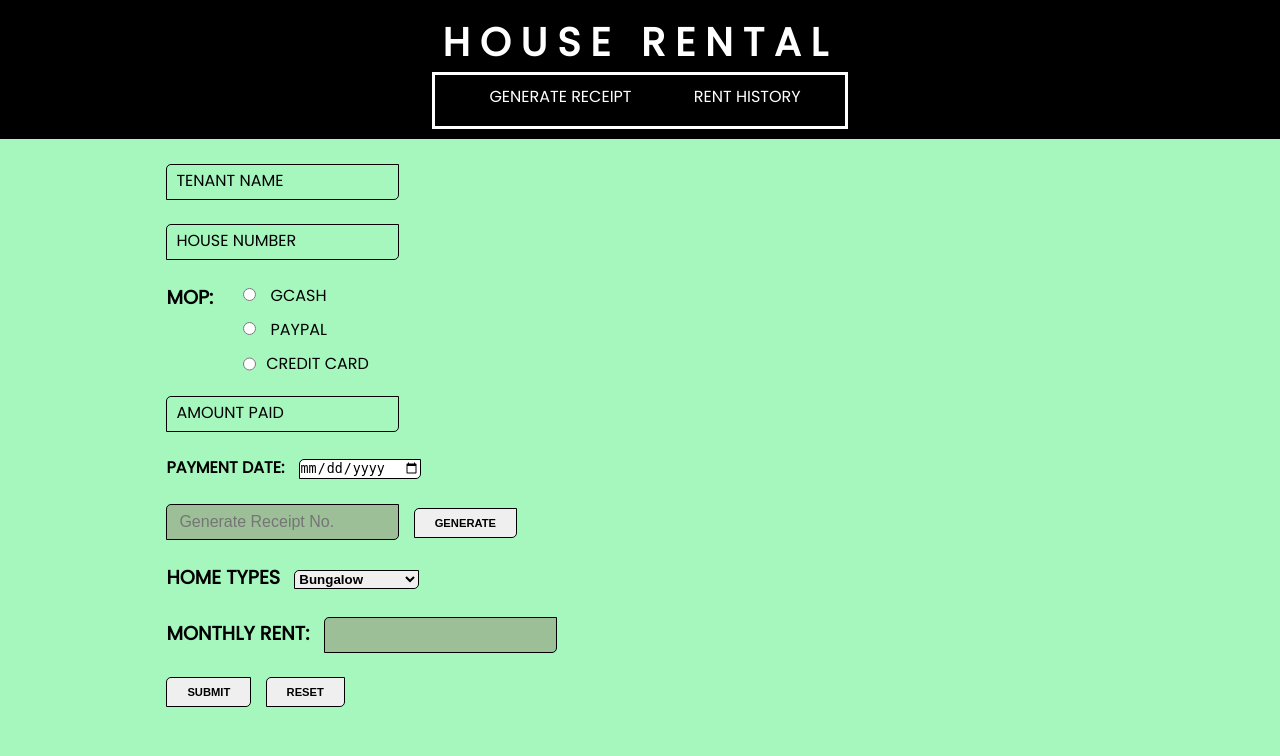
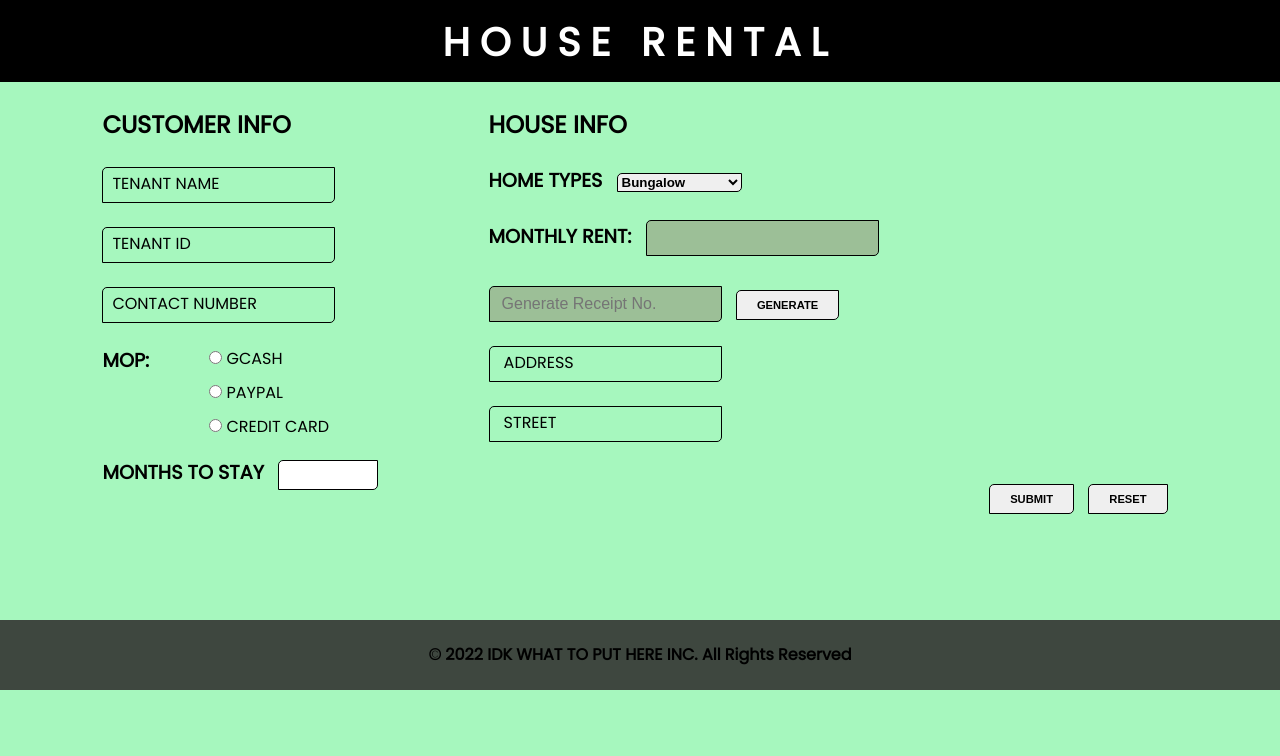
Before and after one commit to Ilaggerz/Cash_Payment_Receipt, a PHP site: page / in a window 1280 px wide. Shown: the top 756 px of the page. Run offline with PHP 8.4, Linux system fonts and the light colour scheme; some libraries are stand-ins or nearby versions.

```diff
--- a/css/style.css
+++ b/css/style.css
@@ -1,4 +1,18 @@
 @import url("https://fonts.googleapis.com/css2?family=Poppins&display=swap");
+
+/* UTILITY CLASSES */
+.INPUT-DESIGN {
+  outline: none;
+  border: 1px solid var(--HEADER--BG-COLOR);
+  border-radius: 5px 0 5px 0;
+  min-height: 2rem;
+  padding: 0.5em 0.75em;
+  font-size: 1rem;
+  color: var(--HEADER--BG-COLOR);
+  font-weight: 500;
+  background-color: var(--BG-COLOR);
+  transition: all 0.1s ease;
+}
 
 /* VARIABLES */
 :root {
@@ -65,10 +79,15 @@ input[type="radio"] {
 }
 
 /* Styles */
+/* INDEX */
 /* CONTAINER */
 .indexcontainer {
   width: 100%;
   min-height: 100%;
+  position: relative;
+}
+.indexcontainer form h2 {
+  margin-bottom: 1em;
 }
 
 /* CONTAINER HEADER */
@@ -89,64 +108,32 @@ input[type="radio"] {
   position: relative;
   letter-spacing: 10px;
 }
-.indexcontainer__header nav {
-  border: 3px solid var(--HEADER--TEXT--COLOR);
-  padding: 10px 20px;
-}
-.indexcontainer__header nav ul li {
-  display: inline-block;
-  margin: 0 1.5em;
-  list-style-type: none;
-  overflow: hidden;
-}
 
-.indexcontainer__header nav ul li a {
-  text-decoration: none;
-  color: var(--HEADER--TEXT--COLOR);
-  padding-left: 10px;
-  position: relative;
-}
-
-.indexcontainer__header nav ul li a::before {
-  content: "";
-  position: absolute;
-  left: -3px;
-  width: 3px;
-  height: 100%;
-  background-color: var(--HEADER--TEXT--COLOR);
-  transition: left 0.2s ease-out;
-}
-
-.indexcontainer__header nav ul li a:hover::before,
-.indexcontainer__header nav ul li a:focus::before {
-  left: 0px;
-}
 /* CONTAINER MAIN */
 .indexcontainer__main {
   width: 100%;
-  padding: 2% 13%;
+  padding: 2% 8%;
 }
 
+/* CUSTOMER INFO */
 .indexcontainer__main form {
+  display: flex;
+  justify-content: space-between;
   width: 100%;
 }
 
 .indexcontainer__main form div {
+  column-gap: 30px;
+}
+
+.indexcontainer__main form .First__Form div {
   position: relative;
   margin-bottom: 1.5em;
 }
 
-input[id="tenant__name"] {
-  outline: none;
-  border: 1px solid var(--HEADER--BG-COLOR);
-  border-radius: 5px 0 5px 0;
-  min-height: 2rem;
-  padding: 0.5em 0.75em;
-  font-size: 1rem;
-  color: var(--HEADER--BG-COLOR);
-  font-weight: 500;
-  background-color: var(--BG-COLOR);
-  transition: all 0.1s ease;
+.indexcontainer__main form .Second__Form div {
+  position: relative;
+  margin-bottom: 1.5em;
 }
 
 label[for="tenant__name"] {
@@ -157,31 +144,18 @@ label[for="tenant__name"] {
   transition: all 0.5s ease;
 }
 
-input[id="tenant__name"]:focus ~ label[for="tenant__name"],
-input[id="tenant__name"]:valid ~ label[for="tenant__name"] {
+.INPUT-DESIGN:focus ~ label[for="tenant__name"],
+.INPUT-DESIGN:valid ~ label[for="tenant__name"] {
   transform: translate(-15px, -16px) scale(0.7);
   color: var(--INPUT--TEXT-COLOR);
   font-weight: 700;
 }
 
-input[id="tenant__name"]:focus {
+.INPUT-DESIGN:focus {
   border: 2px solid var(--INPUT--TEXT-COLOR);
 }
 
-input[id="house__number"] {
-  outline: none;
-  border: 1px solid var(--HEADER--BG-COLOR);
-  border-radius: 5px 0 5px 0;
-  min-height: 2rem;
-  padding: 0.5em 0.75em;
-  font-size: 1rem;
-  color: var(--HEADER--BG-COLOR);
-  font-weight: 500;
-  background-color: var(--BG-COLOR);
-  transition: all 0.1s ease;
-}
-
-label[for="house__number"] {
+label[for="tenant__id"] {
   position: absolute;
   top: 5px;
   left: 10px;
@@ -189,53 +163,18 @@ label[for="house__number"] {
   transition: all 0.5s ease;
 }
 
-input[id="house__number"]:focus ~ label[for="house__number"],
-input[id="house__number"]:valid ~ label[for="house__number"] {
+.INPUT-DESIGN:focus ~ label[for="tenant__id"],
+.INPUT-DESIGN:valid ~ label[for="tenant__id"] {
   transform: translate(-15px, -16px) scale(0.7);
   color: var(--INPUT--TEXT-COLOR);
   font-weight: 700;
 }
 
-input[id="house__number"]:focus {
+.INPUT-DESIGN:focus {
   border: 2px solid var(--INPUT--TEXT-COLOR);
 }
-.indexcontainer__main form div:nth-child(3) {
-  display: flex;
-  margin-bottom: 0;
-}
-.indexcontainer__main form div:nth-child(3) span {
-  font-weight: 700;
-  font-size: 1.2rem;
-  margin-right: 30px;
-}
 
-.indexcontainer__main form div:nth-child(3) .radio__btns {
-  display: flex;
-  flex-direction: column;
-  margin-bottom: 10px;
-}
-
-.indexcontainer__main form div:nth-child(3) .radio__btns div {
-  margin-bottom: 10px;
-}
-
-.indexcontainer__main form div:nth-child(3) .radio__btns div input {
-  margin-right: 10px;
-}
-input[id="amount__paid"] {
-  outline: none;
-  border: 1px solid var(--HEADER--BG-COLOR);
-  border-radius: 5px 0 5px 0;
-  min-height: 2rem;
-  padding: 0.5em 0.75em;
-  font-size: 1rem;
-  color: var(--HEADER--BG-COLOR);
-  font-weight: 500;
-  background-color: var(--BG-COLOR);
-  transition: all 0.1s ease;
-}
-
-label[for="amount__paid"] {
+label[for="contact__number"] {
   position: absolute;
   top: 5px;
   left: 10px;
@@ -243,54 +182,70 @@ label[for="amount__paid"] {
   transition: all 0.5s ease;
 }
 
-input[id="amount__paid"]:focus ~ label[for="amount__paid"],
-input[id="amount__paid"]:valid ~ label[for="amount__paid"] {
+.INPUT-DESIGN:focus ~ label[for="contact__number"],
+.INPUT-DESIGN:valid ~ label[for="contact__number"] {
   transform: translate(-15px, -16px) scale(0.7);
   color: var(--INPUT--TEXT-COLOR);
   font-weight: 700;
 }
 
-input[id="amount__paid"]:focus {
+.INPUT-DESIGN:focus {
   border: 2px solid var(--INPUT--TEXT-COLOR);
 }
 
-label[for="payment__date"] {
+.indexcontainer__main form .First__Form div:nth-child(5) {
+  display: flex;
+  margin-bottom: 0;
+}
+.indexcontainer__main form .First__Form div:nth-child(5) span {
   font-weight: 700;
+  font-size: 1.2rem;
+  margin-right: 30px;
+}
+
+.indexcontainer__main form .First__Form div:nth-child(5) .radio__btns {
+  display: flex;
+  flex-direction: column;
+  margin-bottom: 10px;
+}
+
+.indexcontainer__main form .First__Form div:nth-child(5) .radio__btns div {
+  margin-bottom: 10px;
+}
+
+.indexcontainer__main
+  form
+  .First__Form
+  div:nth-child(4)
+  .radio__btns
+  div
+  input {
   margin-right: 10px;
-  cursor: pointer;
 }
-input[id="payment__date"] {
+
+label[for="months__to__stay"] {
+  font-weight: 700;
+  font-size: 1.2rem;
+  margin-right: 10px;
+}
+
+input[id="months__to__stay"] {
   border-radius: 5px 0 5px 0;
   border: 1px solid var(--HEADER--BG-COLOR);
   cursor: pointer;
+  width: 100px;
+  height: 30px;
+  padding: 0 0.5em;
+  font-weight: 700;
 }
-input[id="payment__date"]:focus {
+
+input[id="months__to__stay"]:focus {
   outline: none;
   border: 1px solid var(--INPUT--TEXT-COLOR);
 }
 
-input[id="generate__receipt__no"] {
-  outline: none;
-  border: 1px solid var(--HEADER--BG-COLOR);
-  border-radius: 5px 0 5px 0;
-  min-height: 2rem;
-  padding: 0.5em 0.75em;
-  font-size: 1rem;
-  color: var(--HEADER--BG-COLOR);
-  font-weight: 500;
-  background-color: var(--BG-COLOR);
-  transition: all 0.1s ease;
-}
-
-input[id="generate__receipt__no"]:focus {
-  border: 2px solid var(--INPUT--TEXT-COLOR);
-}
-
-input[id="generate__receipt__no"]:read-only {
-  background-color: rgba(133, 60, 60, 0.3);
-}
-button[id="generate__rec__no"] {
-  margin-left: 10px;
+.form__btns button {
+  margin-right: 10px;
   font-size: clamp(0.5rem, 0.5vw + 0.3rem, 0.75rem);
   padding: 8px 20px;
   border: 1px solid var(--HEADER--BG-COLOR);
@@ -300,8 +255,23 @@ button[id="generate__rec__no"] {
   transition: all 0.1s ease;
 }
 
-button[id="generate__rec__no"]:hover,
-button[id="generate__rec__no"]:focus {
+/* RECEIPT INFO */
+label[for="house__number"] {
+  position: absolute;
+  top: 5px;
+  left: 10px;
+  background-color: var(--BG-COLOR);
+  transition: all 0.5s ease;
+}
+
+.INPUT-DESIGN:focus ~ label[for="house__number"],
+.INPUT-DESIGN:valid ~ label[for="house__number"] {
+  transform: translate(-15px, -16px) scale(0.7);
+  color: var(--INPUT--TEXT-COLOR);
+  font-weight: 700;
+}
+
+.INPUT-DESIGN:focus {
   border: 2px solid var(--INPUT--TEXT-COLOR);
 }
 
@@ -333,24 +303,19 @@ label[for="monthly__rent"] {
   margin-right: 10px;
 }
 
-input[id="monthly__rent"] {
-  outline: none;
-  border: 1px solid var(--HEADER--BG-COLOR);
-  border-radius: 5px 0 5px 0;
-  min-height: 2rem;
-  padding: 0.5em 0.75em;
-  font-size: 1rem;
-  color: var(--HEADER--BG-COLOR);
-  font-weight: 500;
-  background-color: var(--BG-COLOR);
-  transition: all 0.1s ease;
-}
 input[id="monthly__rent"]:read-only {
   background-color: rgba(133, 60, 60, 0.3);
 }
 
-.form__btns button {
-  margin-right: 10px;
+.INPUT-DESIGN:focus {
+  border: 2px solid var(--INPUT--TEXT-COLOR);
+}
+
+.INPUT-DESIGN:read-only {
+  background-color: rgba(133, 60, 60, 0.3);
+}
+button[id="generate__rec__no"] {
+  margin-left: 10px;
   font-size: clamp(0.5rem, 0.5vw + 0.3rem, 0.75rem);
   padding: 8px 20px;
   border: 1px solid var(--HEADER--BG-COLOR);
@@ -358,29 +323,157 @@ input[id="monthly__rent"]:read-only {
   font-weight: 700;
   border-radius: 5px 0 5px 0;
   transition: all 0.1s ease;
+  margin-top: 10px;
 }
+
+button[id="generate__rec__no"]:hover,
+button[id="generate__rec__no"]:focus {
+  border: 2px solid var(--INPUT--TEXT-COLOR);
+}
+
+label[for="address"] {
+  position: absolute;
+  top: 5px;
+  left: 15px;
+  background-color: var(--BG-COLOR);
+  transition: all 0.5s ease;
+}
+
+.INPUT-DESIGN:focus ~ label[for="address"],
+.INPUT-DESIGN:valid ~ label[for="address"] {
+  transform: translate(-15px, -16px) scale(0.7);
+  color: var(--INPUT--TEXT-COLOR);
+  font-weight: 700;
+}
+
+.INPUT-DESIGN:focus {
+  border: 2px solid var(--INPUT--TEXT-COLOR);
+}
+
+label[for="street"] {
+  position: absolute;
+  top: 5px;
+  left: 15px;
+  background-color: var(--BG-COLOR);
+  transition: all 0.5s ease;
+}
+
+.INPUT-DESIGN:focus ~ label[for="street"],
+.INPUT-DESIGN:valid ~ label[for="street"] {
+  transform: translate(-15px, -16px) scale(0.7);
+  color: var(--INPUT--TEXT-COLOR);
+  font-weight: 700;
+}
+
+.INPUT-DESIGN:focus {
+  border: 2px solid var(--INPUT--TEXT-COLOR);
+}
+
 .form__btns button:hover,
 .form__btns button:focus {
   border: 2px solid var(--INPUT--TEXT-COLOR);
 }
 
-@media only screen and (max-width: 479px) {
-  input[id="tenant__name"],
-  input[id="house__number"],
-  input[id="amount__paid"],
-  input[id="generate__receipt__no"],
-  input[id="monthly__rent"] {
+.form__btns {
+  align-self: flex-end;
+}
+
+/* FOOTER */
+.footer {
+  margin-top: 2em;
+  display: grid;
+  background-color: #3e473f;
+  height: 70px;
+  place-items: center;
+}
+
+/* RECEIPT */
+.overlay {
+  width: 100%;
+  min-height: 100%;
+  background-color: rgba(0, 0, 0, 0.7);
+  position: absolute;
+  left: 0;
+  top: 0;
+  margin-left: -9000px;
+}
+#receipt {
+  display: grid;
+  grid-template-columns: 1fr;
+  width: 600px;
+  max-width: 100%;
+  margin: 0 auto;
+  position: absolute;
+  left: 50%;
+  top: 50%;
+  transform: translate(-50%, -50%);
+  background-color: #a2e688;
+  padding: 2em;
+  row-gap: 20px;
+}
+
+.first__col {
+  display: flex;
+  justify-content: space-between;
+  align-items: center;
+}
+.third__col {
+  padding: 0 3em;
+}
+.third__col p {
+  margin-bottom: 0.5em;
+}
+.third__col p:nth-child(5) {
+  margin-left: 2em;
+}
+.third__col h3 {
+  text-align: center;
+  margin-bottom: 1em;
+}
+
+#receipt .receipt__footer {
+  display: flex;
+  justify-content: space-between;
+  align-items: center;
+}
+#back_btn {
+  padding: 1em 2em;
+  font-weight: 700;
+  cursor: pointer;
+}
+
+#print__btn {
+  padding: 1em 2em;
+  font-weight: 700;
+  cursor: pointer;
+}
+hr {
+  background-color: #000;
+}
+
+.isActive {
+  margin-left: 0px;
+}
+/* MEDIA QUERIES */
+@media only screen and (max-width: 917px) {
+  .indexcontainer__main form {
+    flex-direction: column;
+  }
+  .form__btns {
+    align-self: center;
+  }
+}
+
+@media only screen and (max-width: 768px) {
+  .indexcontainer__main form {
+    flex-direction: column;
+  }
+  .INPUT-DESIGN {
     width: 100%;
   }
+}
 
-  button[id="generate__rec__no"] {
-    margin-left: 0;
-    margin-top: 30px;
-  }
-
-  .indexcontainer__main form div:nth-child(6) {
-    text-align: center;
-  }
+@media only screen and (max-width: 479px) {
   .form__btns {
     text-align: center;
   }
@@ -389,3 +482,25 @@ input[id="monthly__rent"]:read-only {
     text-align: center;
   }
 }
+
+@media print {
+  button {
+    visibility: hidden;
+  }
+
+  .footer {
+    visibility: hidden;
+  }
+
+  .indexcontainer__header {
+    visibility: hidden;
+  }
+
+  .indexcontainer__main {
+    visibility: hidden;
+  }
+
+  .overlay {
+    top: 50%;
+  }
+}
--- a/index.html
+++ b/index.html
@@ -19,29 +19,45 @@
       <!-- CONTAINER HEADER -->
       <header class="indexcontainer__header">
         <h1>HOUSE RENTAL</h1>
-        <nav>
-          <ul>
-            <li><a href="index.html">GENERATE RECEIPT</a></li>
-            <li><a href="renthistory.html">RENT HISTORY</a></li>
-          </ul>
-        </nav>
       </header>
       <!-- CONTAINER MAIN -->
       <main class="indexcontainer__main">
         <!-- CONTAINER MAIN FORM -->
-        <form action="#">
+
+        <form action="" method="POST">
+          <!-- CUSTOMER INFO -->
+          <div class="First__Form">
+            <h2>CUSTOMER INFO</h2>
             <div>
-            <input type="text" name="tenant__name" id="tenant__name" required />
+              <input
+                class="INPUT-DESIGN"
+                type="text"
+                name="tenant__name"
+                id="tenant__name"
+                required
+              />
               <label for="tenant__name">TENANT NAME</label>
             </div>
             <div>
               <input
+                class="INPUT-DESIGN"
                 type="text"
-              name="house__number"
-              id="house__number"
+                name="tenant__id"
+                id="tenant__id"
                 required
               />
-            <label for="house__number">HOUSE NUMBER</label>
+              <label for="tenant__id">TENANT ID</label>
+            </div>
+            <div>
+              <input
+                class="INPUT-DESIGN"
+                type="tel"
+                name="contact__number"
+                id="contact__number"
+
+                required
+              />
+              <label for="contact__number">CONTACT NUMBER</label>
             </div>
             <div>
               <span>MOP:</span>
@@ -79,29 +95,30 @@
               </div>
             </div>
             <div>
-            <input type="text" name="amount__paid" id="amount__paid" required />
-            <label for="amount__paid">AMOUNT PAID</label>
-          </div>
-          <div>
-            <label for="payment__date">PAYMENT DATE: </label>
+              <label for="months__to__stay">MONTHS TO STAY</label>
               <input
-              type="date"
-              name="payment__date"
-              id="payment__date"
+                type="number"
+                name="months__to__stay"
+                id="months__to__stay"
+                min="1"
+                max="12"
                 required
               />
             </div>
-          <div>
+          </div>
+          <!-- RECEIPT INFO -->
+          <div class="Second__Form">
+            <h2>HOUSE INFO</h2>
+            <!-- <div>          I comment this kay random generate via backend
               <input
+                class="INPUT-DESIGN"
                 type="text"
-              name="generate__receipt__no"
-              id="generate__receipt__no"
-              placeholder="Generate Receipt No."
+                name="house__number"
+                id="house__number"
                 required
-              readonly
               />
-            <button id="generate__rec__no">GENERATE</button>
-          </div>
+              <label for="house__number">HOUSE NUMBER</label>
+            </div> -->
             <div>
               <label for="home__types">HOME TYPES</label>
               <select name="home__types" id="home__types">
@@ -117,6 +134,7 @@
             <div>
               <label for="monthly__rent">MONTHLY RENT:</label>
               <input
+                class="INPUT-DESIGN"
                 type="text"
                 name="monthly__rent"
                 id="monthly__rent"
@@ -124,13 +142,112 @@
                 readonly
               />
             </div>
+            <div>
+              <input
+                class="INPUT-DESIGN"
+                type="text"
+                name="generate__receipt__no"
+                id="generate__receipt__no"
+                placeholder="Generate Receipt No."
+                required
+                readonly
+              />
+              <button id="generate__rec__no">GENERATE</button>
+            </div>
+            <div>
+              <input
+                class="INPUT-DESIGN"
+                type="text"
+                name="address"
+                id="address"
+                required
+              />
+              <label for="address">ADDRESS</label>
+            </div>
+            <div>
+              <input
+                class="INPUT-DESIGN"
+                type="text"
+                name="street"
+                id="street"
+                required
+              />
+              <label for="street">STREET</label>
+            </div>
+          </div>
           <div class="form__btns">
-            <button id="submit">SUBMIT</button>
+            <button name="send" id="submit">SUBMIT</button>
             <button type="reset">RESET</button>
           </div>
         </form>
       </main>
+
+      <div class="overlay">
+        <section id="receipt">
+          <div class="first__col">
+            <h2>Monthly Rent</h2>
+            <div class="first__col__split">
+              <p>Receipt No. <span id="receipt__no__get"></span></p>
+              <p>Date: <span id="date__get"></span></p>
+            </div>
+          </div>
+          <div class="second__col">
+            <p>Tenant Name: <span id="tenant__name__get"></span></p>
+            <p>House Number: <span id="house__number__get"></span></p>
+          </div>
+          <div class="third__col">
+            <h3>Acknowledgement Receipt</h3>
+            <p>Month's Stayed: <span id="months__stayed__get"></span></p>
+            <p>Monthly Rent: <span id="monthly__rent__get"></span></p>
+            <p>Current Balance: <span id="current_balance__get"></span></p>
+            <p>Total Amount: <span id="total__amount__get"></span></p>
+            <p>Amount Paid: <span id="amount__paid__get"></span></p>
+          </div>
+          <hr />
+          <div class="receipt__footer">
+            <button id="back_btn">BACK</button>
+            <button id="print__btn">PRINT</button>
+            <h3>THANK YOU FOR YOUR PATRONAGE</h3>
+          </div>
+        </section>
+      </div>
+
+      <br> <br>
+      <footer class="footer">
+        <h4>
+          &copy; <span id="getCurrentYear"></span> IDK WHAT TO PUT HERE INC. All
+          Rights Reserved
+        </h4>
+      </footer>
     </div>
   </body>
 </html>
-<!-- No BACK-END HERE -->
+<!--  BACK-END HERE -->
+
+
+<?php
+
+include_once 'all_func.php';
+
+
+// IF THE SUBMIT BUTTON IS PRESSED
+if (isset($_POST['send']))
+{
+
+  //DECLARE VARIABLES HERE
+$lgnth = 10;
+$tb_id = generateRandomString($lgnth);
+$mm = $_POST['months__to__stay'];
+$bal = rand(1000000000, 1000000000000000);
+$total_bal = $bal * $mm;
+$date = date('y-m-d');
+
+
+//FUNCTIONS HERE
+insert_data__renter($_POST['tenant__id'],$_POST['tenant__name'],$_POST['contact__number'],$_POST['mode__of__payment'],$_POST['months__to__stay']); // check
+
+insert_data__house($tb_id,$_POST['home__types'],$_POST['monthly__rent'],$_POST['address'],$_POST['street']); // check
+
+insert_data__receipt(['generate__receipt__no'], $bal, $total_bal, $date); // on process
+}
+?>
```
Also changed, not shown: all_func.php (+52 -12 lines), js/main.js (+31 -1 lines). Lines whose indentation alone changed are shown as unchanged.
